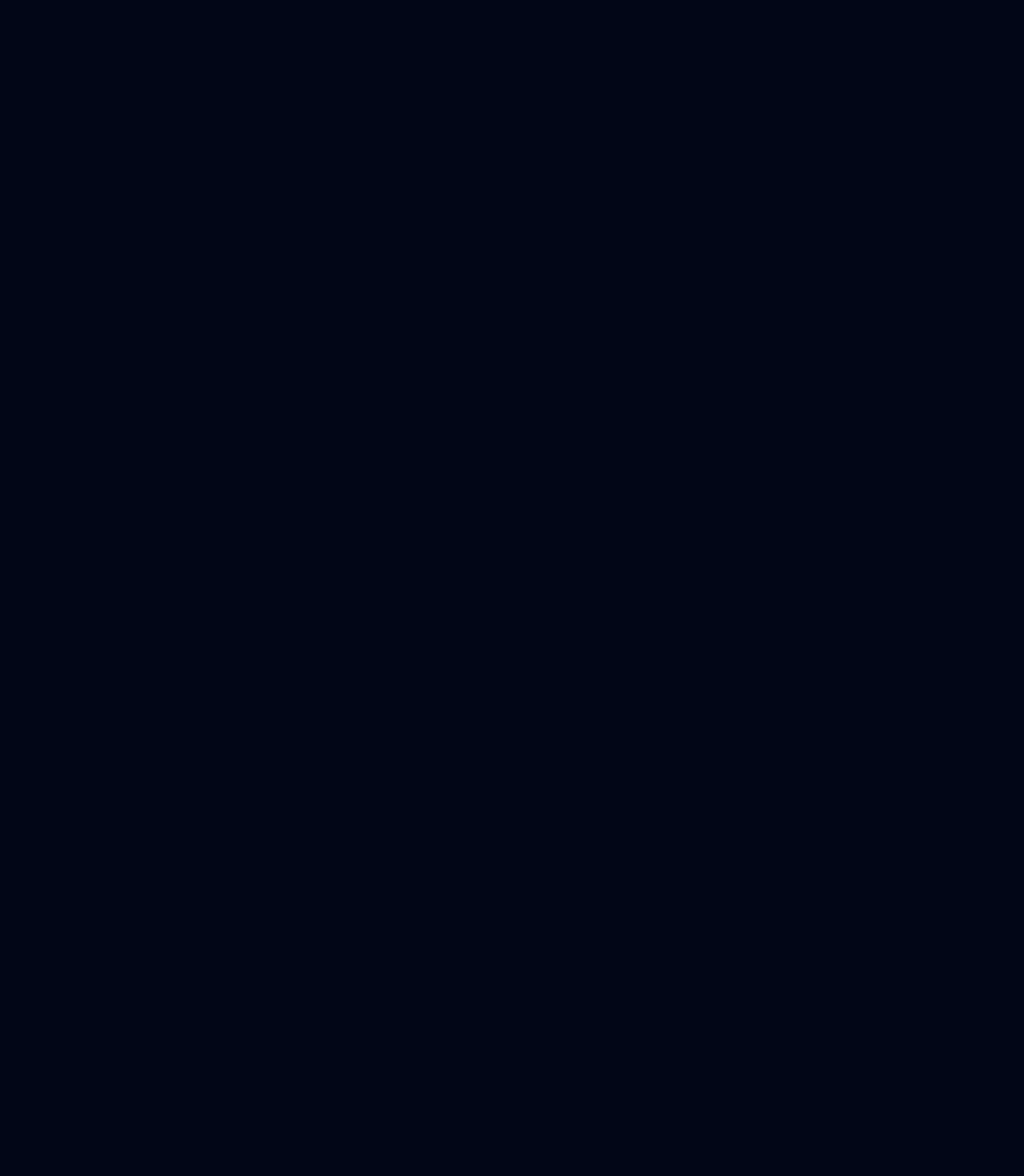
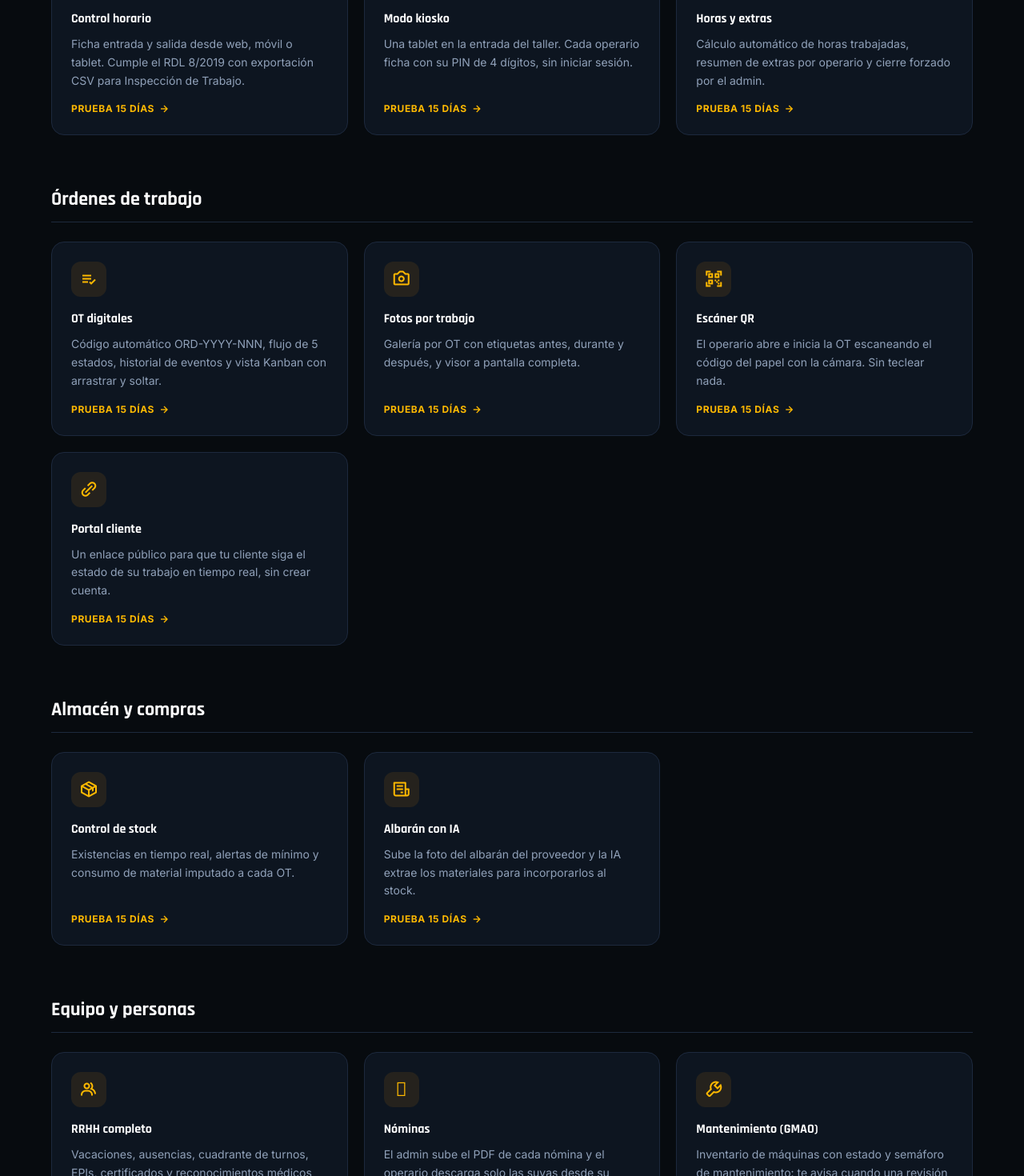
Before and after one commit to fernando-delrio/weldix, a React (Vite) app in the folder frontend/: page /funcionalidades in a window 1280 px wide. Shown: the part 1200-2670 px from the top of the page at 80% size. Before the commit the page ends 1143 px from the top, so only its background shows below. Built offline with nearby package versions, Linux system fonts and the light colour scheme; no server answers.

Commit message:
landing: banda de métricas única centrada + funcionalidades con tarjetas por categoría

```diff
--- /dev/null
+++ b/frontend/src/modules/landing/components/FeatureCategories.jsx
@@ -0,0 +1,152 @@
+import { Link } from 'react-router-dom'
+
+import { cx } from '../../core/lib/cx'
+
+// Funcionalidades agrupadas por categoría (estilo Jornada). Datos: doc/funcionalidades.md.
+const CATEGORIES = [
+  {
+    title: 'Fichaje y acceso',
+    cards: [
+      {
+        icon: 'bx bx-time-five',
+        title: 'Control horario',
+        desc: 'Ficha entrada y salida desde web, móvil o tablet. Cumple el RDL 8/2019 con exportación CSV para Inspección de Trabajo.',
+      },
+      {
+        icon: 'bx bx-grid-alt',
+        title: 'Modo kiosko',
+        desc: 'Una tablet en la entrada del taller. Cada operario ficha con su PIN de 4 dígitos, sin iniciar sesión.',
+      },
+      {
+        icon: 'bx bx-calculator',
+        title: 'Horas y extras',
+        desc: 'Cálculo automático de horas trabajadas, resumen de extras por operario y cierre forzado por el admin.',
+      },
+    ],
+  },
+  {
+    title: 'Órdenes de trabajo',
+    cards: [
+      {
+        icon: 'bx bx-list-check',
+        title: 'OT digitales',
+        desc: 'Código automático ORD-YYYY-NNN, flujo de 5 estados, historial de eventos y vista Kanban con arrastrar y soltar.',
+      },
+      {
+        icon: 'bx bx-camera',
+        title: 'Fotos por trabajo',
+        desc: 'Galería por OT con etiquetas antes, durante y después, y visor a pantalla completa.',
+      },
+      {
+        icon: 'bx bx-qr-scan',
+        title: 'Escáner QR',
+        desc: 'El operario abre e inicia la OT escaneando el código del papel con la cámara. Sin teclear nada.',
+      },
+      {
+        icon: 'bx bx-link-alt',
+        title: 'Portal cliente',
+        desc: 'Un enlace público para que tu cliente siga el estado de su trabajo en tiempo real, sin crear cuenta.',
+      },
+    ],
+  },
+  {
+    title: 'Almacén y compras',
+    cards: [
+      {
+        icon: 'bx bx-package',
+        title: 'Control de stock',
+        desc: 'Existencias en tiempo real, alertas de mínimo y consumo de material imputado a cada OT.',
+      },
+      {
+        icon: 'bx bx-receipt',
+        title: 'Albarán con IA',
+        desc: 'Sube la foto del albarán del proveedor y la IA extrae los materiales para incorporarlos al stock.',
+      },
+    ],
+  },
+  {
+    title: 'Equipo y personas',
+    cards: [
+      {
+        icon: 'bx bx-group',
+        title: 'RRHH completo',
+        desc: 'Vacaciones, ausencias, cuadrante de turnos, EPIs, certificados y reconocimientos médicos con alertas de caducidad.',
+      },
+      {
+        icon: 'bxs bxs-file-pdf',
+        title: 'Nóminas',
+        desc: 'El admin sube el PDF de cada nómina y el operario descarga solo las suyas desde su perfil.',
+      },
+      {
+        icon: 'bx bx-wrench',
+        title: 'Mantenimiento (GMAO)',
+        desc: 'Inventario de máquinas con estado y semáforo de mantenimiento: te avisa cuando una revisión vence.',
+      },
+    ],
+  },
+  {
+    title: 'Inteligencia y control',
+    cards: [
+      {
+        icon: 'bx bx-bot',
+        title: 'Weldix AI',
+        desc: 'Asistente técnico de soldadura (parámetros, defectos, normativa) que además responde con los datos reales de tu taller.',
+      },
+      {
+        icon: 'bx bx-bar-chart-alt-2',
+        title: 'Dashboard y métricas',
+        desc: 'Panel del taller con gráficos por estado, operario y mes, y dashboard propio para cada operario.',
+      },
+      {
+        icon: 'bx bx-bell',
+        title: 'Avisos en tiempo real',
+        desc: 'Campana con avisos en vivo: stock bajo, OT bloqueada más de 48 h o mantenimiento vencido.',
+      },
+    ],
+  },
+]
+
+const FeatureCard = ({ card, t }) => (
+  <div
+    className={cx('flex flex-col rounded-2xl border p-6 transition-colors', t.card, t.cardHover)}
+  >
+    <div className={cx('mb-4 flex h-11 w-11 items-center justify-center rounded-xl', t.accentTint)}>
+      <i className={cx(card.icon, 'text-2xl', t.accent)} aria-hidden="true" />
+    </div>
+    <h3 className={cx('text-base font-bold', t.headline)}>{card.title}</h3>
+    <p className={cx('mt-2 flex-1 text-sm leading-relaxed', t.muted)}>{card.desc}</p>
+    <Link
+      to="/registro"
+      className={cx(
+        'mt-4 inline-flex items-center gap-1 text-xs font-bold uppercase tracking-wider',
+        t.accent
+      )}
+    >
+      Prueba 15 días
+      <i className="bx bx-right-arrow-alt text-base" aria-hidden="true" />
+    </Link>
+  </div>
+)
+
+const FeatureCategories = ({ t }) => (
+  <div className="px-6 pb-24">
+    <div className="mx-auto max-w-6xl space-y-16">
+      {CATEGORIES.map((category) => (
+        <section key={category.title}>
+          <div className={cx('mb-6 border-b pb-3', t.divider)}>
+            <h2 className={cx('font-display text-2xl font-extrabold', t.headline)}>
+              {category.title}
+            </h2>
+          </div>
+          <div className="grid gap-5 sm:grid-cols-2 lg:grid-cols-3">
+            {category.cards.map((card) => (
+              <FeatureCard key={card.title} card={card} t={t} />
+            ))}
+          </div>
+        </section>
+      ))}
+    </div>
+  </div>
+)
+
+export default FeatureCategories
--- a/frontend/src/modules/landing/components/FuncionalidadesPage.jsx
+++ b/frontend/src/modules/landing/components/FuncionalidadesPage.jsx
@@ -1,5 +1,6 @@
 import { useOutletContext } from 'react-router-dom'
 
+import FeatureCategories from './FeatureCategories'
 import FeaturesShowcase from './FeaturesShowcase'
 
 const FuncionalidadesPage = () => {
@@ -8,6 +9,7 @@ const FuncionalidadesPage = () => {
   return (
     <div className="pt-16">
       <FeaturesShowcase t={t} />
+      <FeatureCategories t={t} />
     </div>
   )
 }
--- a/frontend/src/modules/landing/components/HomePage.jsx
+++ b/frontend/src/modules/landing/components/HomePage.jsx
@@ -1,7 +1,7 @@
 import { useOutletContext } from 'react-router-dom'
 
 import { useLandingAnimations } from '../hooks/useLandingAnimations'
-import { CtaSection, HeroSection, PainSection, TrustMetricsBar } from './LandingPage'
+import { CtaSection, HeroSection, PainSection } from './LandingPage'
 
 const HomePage = () => {
   const { t, isDark } = useOutletContext()
@@ -11,7 +11,6 @@ const HomePage = () => {
     <>
       <HeroSection t={t} isDark={isDark} />
       <PainSection t={t} />
-      <TrustMetricsBar t={t} isDark={isDark} />
       <CtaSection t={t} />
     </>
   )
--- a/frontend/src/modules/landing/components/LandingPage.jsx
+++ b/frontend/src/modules/landing/components/LandingPage.jsx
@@ -149,6 +149,7 @@ export const HeroSection = ({ t, isDark }) => (
       />
     </div>
 
+    <div className="mx-auto flex w-full max-w-6xl flex-col lg:flex-row lg:items-center lg:gap-20">
       <div className="relative z-10 flex-1 space-y-7 lg:max-w-2xl">
         {/* Badge — animado con Framer Motion (reemplaza GSAP hero-badge) */}
         <MotionDiv
@@ -172,7 +173,11 @@ export const HeroSection = ({ t, isDark }) => (
               className={cx('block', t.headlineAccent)}
               initialDelay={0.3}
             />
-          <WordReveal text="en tu taller?" className={cx('block', t.headline)} initialDelay={0.6} />
+            <WordReveal
+              text="en tu taller?"
+              className={cx('block', t.headline)}
+              initialDelay={0.6}
+            />
           </h1>
           <div data-gsap="hero-bar" className={cx('h-[2px] w-16 rounded-full', t.accentBg)} />
         </div>
@@ -215,35 +220,6 @@ export const HeroSection = ({ t, isDark }) => (
         <p className={cx('text-[0.62rem] font-semibold uppercase tracking-[0.18em]', t.faint)}>
           Sin compromiso · Sin tarjeta · Sin instalación
         </p>
-
-      {/* Stats grid */}
-      <div
-        data-gsap="hero-stats"
-        className={cx(
-          'grid grid-cols-4 divide-x border',
-          t.divider,
-          isDark ? 'divide-slate-800' : 'divide-stone-200'
-        )}
-      >
-        {[
-          { v: '< 5 min', l: 'setup' },
-          { v: '0 €', l: 'tarjeta' },
-          { v: '15 días', l: 'gratis' },
-          { v: '100%', l: 'cloud' },
-        ].map(({ v, l }) => (
-          <div key={l} className="p-3 text-center">
-            <div className={cx('text-sm font-black', t.accent)}>{v}</div>
-            <div
-              className={cx(
-                'mt-0.5 text-[0.48rem] font-semibold uppercase tracking-[0.14em]',
-                t.faint
-              )}
-            >
-              {l}
-            </div>
-          </div>
-        ))}
-      </div>
       </div>
 
       {/* Right — mockup */}
@@ -261,6 +237,37 @@ export const HeroSection = ({ t, isDark }) => (
           <span className={cx('h-px flex-1', t.divider)} />
           preview · taller demo
           <span className={cx('h-px flex-1', t.divider)} />
+        </div>
+      </div>
+    </div>
+
+    {/* Métricas — banda única, centrada y del mismo tamaño que antes */}
+    <div data-gsap="hero-stats" className="relative z-10 mx-auto mt-16 w-full max-w-4xl">
+      <div
+        className={cx(
+          'grid grid-cols-2 divide-x divide-y overflow-hidden rounded-2xl border sm:grid-cols-4 sm:divide-y-0',
+          t.card,
+          isDark ? 'divide-slate-800' : 'divide-stone-200'
+        )}
+      >
+        {[
+          { v: '< 5 min', l: 'para empezar' },
+          { v: '0 €', l: 'sin tarjeta' },
+          { v: '15 días', l: 'gratis' },
+          { v: '100%', l: 'en la nube' },
+        ].map(({ v, l }) => (
+          <div key={l} className="px-4 py-8 text-center">
+            <div className={cx('text-3xl font-black sm:text-4xl', t.accent)}>{v}</div>
+            <div
+              className={cx(
+                'mt-1.5 text-[0.7rem] font-semibold uppercase tracking-[0.14em]',
+                t.muted
+              )}
+            >
+              {l}
+            </div>
+          </div>
+        ))}
       </div>
     </div>
   </section>
```
Lines whose indentation alone changed are shown as unchanged.
